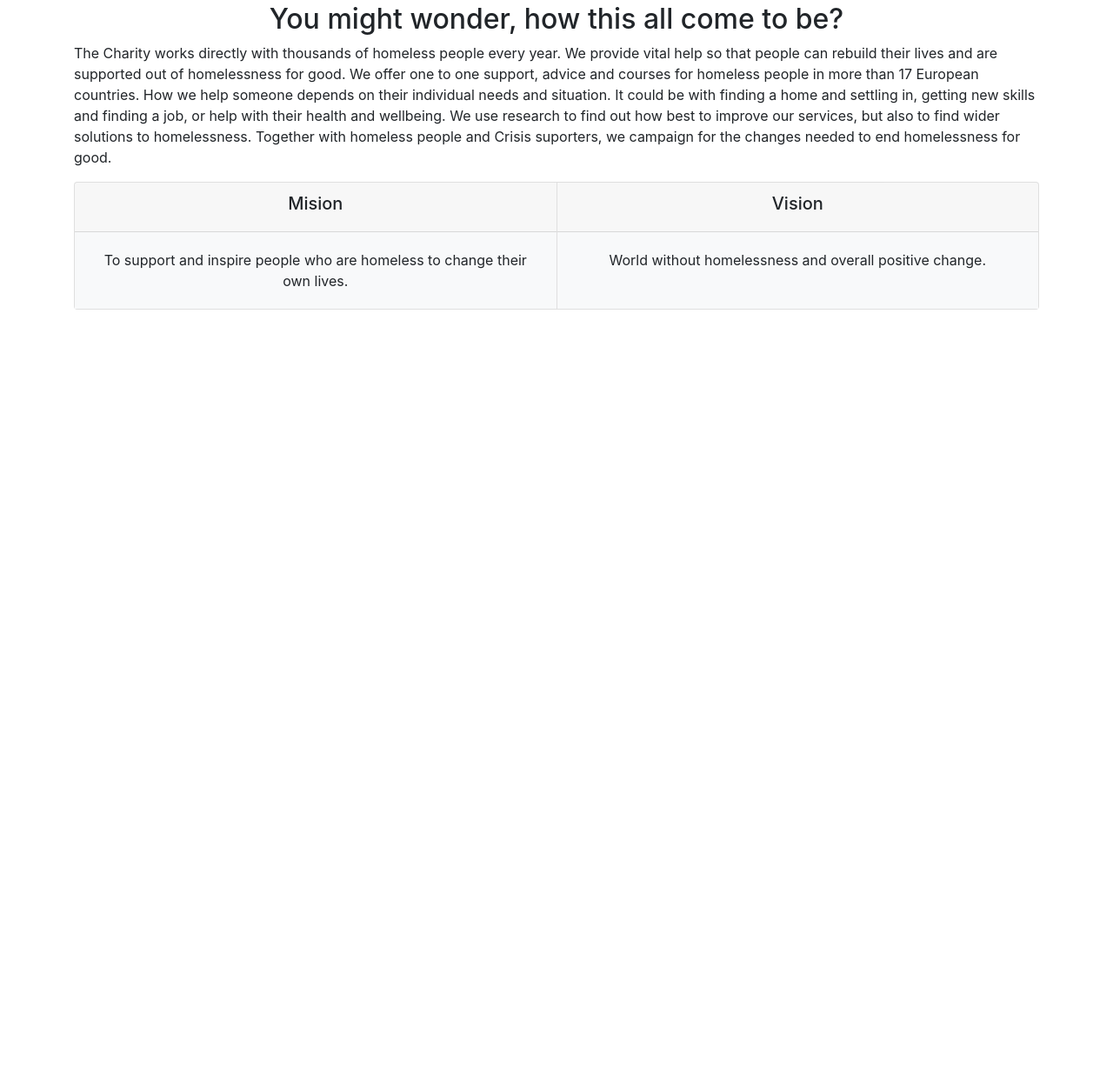
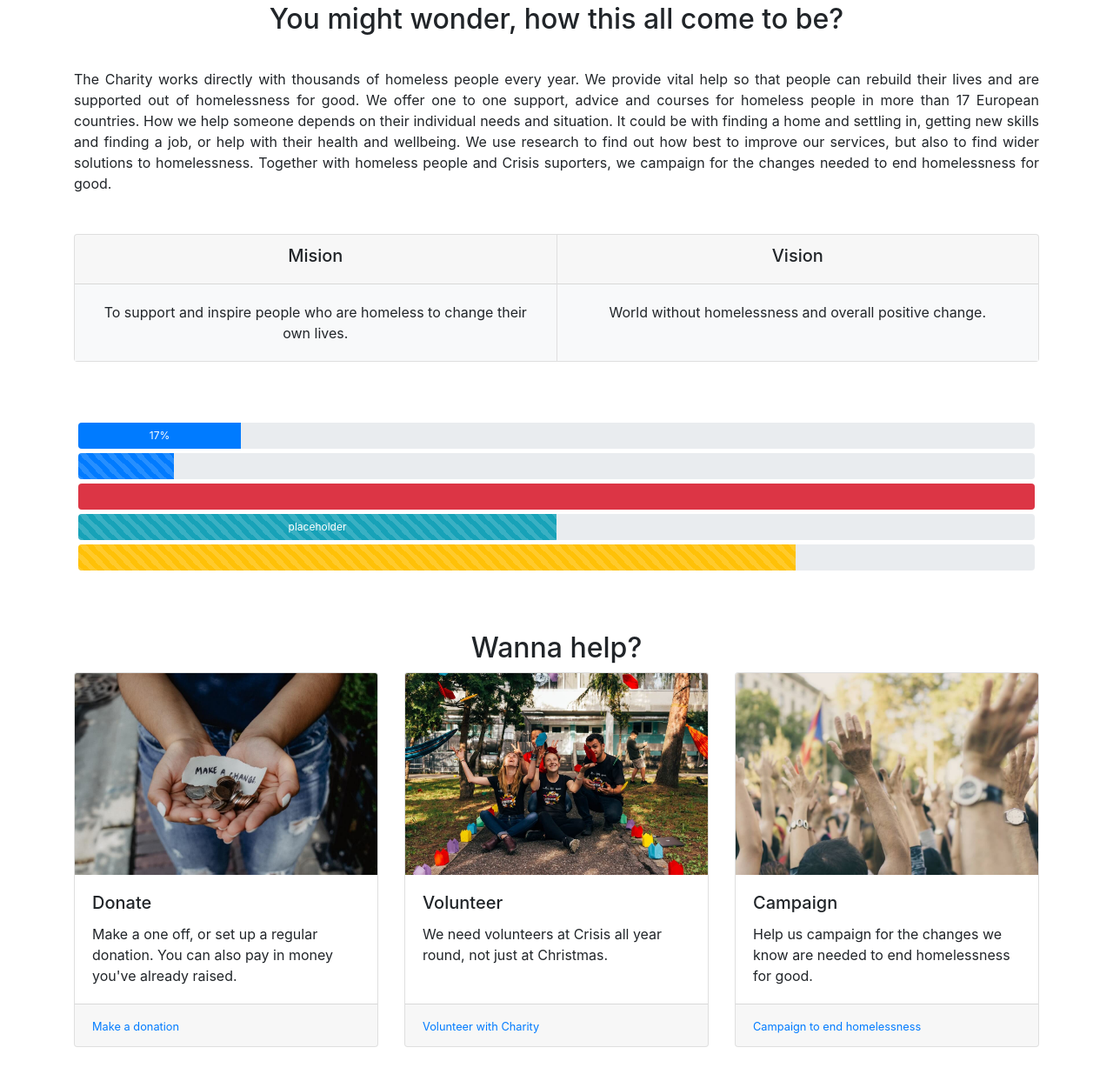
Before and after one commit to milosrancic/charity-website, a plain HTML site: page index.html in a window 1280 px wide. Shown: the part 469-1712 px from the top of the page at 87% size. Before the commit the page ends 825 px from the top, so only its background shows below. Drawn offline with nearby package versions, Linux system fonts and the light colour scheme.

Commit message:
added help section and bootstrap  progress bars

```diff
--- a/index.html
+++ b/index.html
@@ -1,16 +1,23 @@
 <!DOCTYPE html>
 <html lang="en">
-
   <head>
     <meta charset="UTF-8" />
     <meta name="viewport" content="width=device-width, initial-scale=1.0" />
     <meta http-equiv="X-UA-Compatible" content="ie=edge" />
     <title>Charity</title>
 
-  <link rel="stylesheet" href="https://stackpath.bootstrapcdn.com/bootstrap/4.3.1/css/bootstrap.min.css"
-    integrity="sha384-ggOyR0iXCbMQv3Xipma34MD+dH/1fQ784/j6cY/iJTQUOhcWr7x9JvoRxT2MZw1T" crossorigin="anonymous" />
-  <link rel="stylesheet" href="https://use.fontawesome.com/releases/v5.8.1/css/all.css"
-    integrity="sha384-50oBUHEmvpQ+1lW4y57PTFmhCaXp0ML5d60M1M7uH2+nqUivzIebhndOJK28anvf" crossorigin="anonymous" />
+    <link
+      rel="stylesheet"
+      href="https://stackpath.bootstrapcdn.com/bootstrap/4.3.1/css/bootstrap.min.css"
+      integrity="sha384-ggOyR0iXCbMQv3Xipma34MD+dH/1fQ784/j6cY/iJTQUOhcWr7x9JvoRxT2MZw1T"
+      crossorigin="anonymous"
+    />
+    <link
+      rel="stylesheet"
+      href="https://use.fontawesome.com/releases/v5.8.1/css/all.css"
+      integrity="sha384-50oBUHEmvpQ+1lW4y57PTFmhCaXp0ML5d60M1M7uH2+nqUivzIebhndOJK28anvf"
+      crossorigin="anonymous"
+    />
 
     <link rel="stylesheet" href="css/style.css" />
   </head>
@@ -18,7 +25,9 @@
   <body>
     <!-- <div> -->
     <div class="container-fluid">
-    <a class="navbar-brand float-sm-left d-none d-sm-block " href="">|Charity|</a>
+      <a class="navbar-brand float-sm-left d-none d-sm-block " href=""
+        >|Charity|</a
+      >
       <ul class="nav justify-content-center justify-content-sm-end ">
         <li class="nav-item">
           <a class="nav-link" href="#">About</a>
@@ -37,7 +46,8 @@
 
     <div class="jumbotron jumbotron-fluid"></div>
 
-  <section id="about" class="container">
+    <!-- About section -->
+    <section id="about-section" class="container">
       <h2 class="text-center">You might wonder, how this all come to be?</h2>
       <p>
         The Charity works directly with thousands of homeless people every year.
@@ -76,29 +86,138 @@
           </div>
         </div>
       </div>
-    <!-- end of card group -->
     </section>
-  <!-- </div> -->
 
-  <div class="container text-center progress-container">
-    <div id="progress"></div>
+    <!-- Progress section -->
+    <section id="progress-section" class="container">
+      <!-- <h2 class="text-center">progress</h2> -->
+      <div class="progress">
+        <div
+          class="progress-bar"
+          role="progressbar"
+          style="width: 17%;"
+          aria-valuenow="17"
+          aria-valuemin="0"
+          aria-valuemax="100"
+        >
+          17%
         </div>
+      </div>
+      <div class="progress">
+        <div
+          class="progress-bar progress-bar-striped"
+          role="progressbar"
+          style="width: 10%"
+          aria-valuenow="10"
+          aria-valuemin="0"
+          aria-valuemax="100"
+        ></div>
+      </div>
+      <div class="progress">
+        <div
+          class="progress-bar bg-danger"
+          role="progressbar"
+          style="width: 100%"
+          aria-valuenow="100"
+          aria-valuemin="0"
+          aria-valuemax="100"
+        ></div>
+      </div>
+      <div class="progress">
+        <div
+          class="progress-bar progress-bar-striped bg-info"
+          role="progressbar"
+          style="width: 50%"
+          aria-valuenow="50"
+          aria-valuemin="0"
+          aria-valuemax="100"
+        >
+          placeholder
+        </div>
+      </div>
+      <div class="progress">
+        <div
+          class="progress-bar progress-bar-striped bg-warning"
+          role="progressbar"
+          style="width: 75%"
+          aria-valuenow="75"
+          aria-valuemin="0"
+          aria-valuemax="100"
+        ></div>
+      </div>
+    </section>
 
-  <script src="https://code.jquery.com/jquery-3.3.1.slim.min.js"
-    integrity="sha384-q8i/X+965DzO0rT7abK41JStQIAqVgRVzpbzo5smXKp4YfRvH+8abtTE1Pi6jizo" crossorigin="anonymous">
-  </script>
+    <section id="help-section">
+      <h2 class="text-center">Wanna help?</h2>
 
-  <script src="https://cdnjs.cloudflare.com/ajax/libs/popper.js/1.14.7/umd/popper.min.js"
-    integrity="sha384-UO2eT0CpHqdSJQ6hJty5KVphtPhzWj9WO1clHTMGa3JDZwrnQq4sF86dIHNDz0W1" crossorigin="anonymous">
-  </script>
+      <div class="container">
+        <div class="card-deck">
+          <div class="card">
+            <img src="./img/donate.jpeg" class="card-img-top" alt="..." />
+            <div class="card-body">
+              <h5 class="card-title">Donate</h5>
+              <p class="card-text">
+                Make a one off, or set up a regular donation. You can also pay
+                in money you've already raised.
+              </p>
+            </div>
+            <div class="card-footer">
+              <small class="text-muted"><a href="">Make a donation</a></small>
+            </div>
+          </div>
+          <div class="card">
+            <img src="./img/volunteer.jpeg" class="card-img-top" alt="..." />
+            <div class="card-body">
+              <h5 class="card-title">Volunteer</h5>
+              <p class="card-text">
+                We need volunteers at Crisis all year round, not just at
+                Christmas.
+              </p>
+            </div>
+            <div class="card-footer">
+              <small class="text-muted"
+                ><a href="">Volunteer with Charity</a></small
+              >
+            </div>
+          </div>
+          <div class="card">
+            <img src="./img/campaign.jpeg" class="card-img-top" alt="..." />
+            <div class="card-body">
+              <h5 class="card-title">Campaign</h5>
+              <p class="card-text">
+                Help us campaign for the changes we know are needed to end
+                homelessness for good.
+              </p>
+            </div>
+            <div class="card-footer">
+              <small class="text-muted"
+                ><a href="">Campaign to end homelessness</a></small
+              >
+            </div>
+          </div>
+        </div>
+      </div>
+    </section>
 
-  <script src="https://stackpath.bootstrapcdn.com/bootstrap/4.3.1/js/bootstrap.min.js"
-    integrity="sha384-JjSmVgyd0p3pXB1rRibZUAYoIIy6OrQ6VrjIEaFf/nJGzIxFDsf4x0xIM+B07jRM" crossorigin="anonymous">
-  </script>
+    <script
+      src="https://code.jquery.com/jquery-3.3.1.slim.min.js"
+      integrity="sha384-q8i/X+965DzO0rT7abK41JStQIAqVgRVzpbzo5smXKp4YfRvH+8abtTE1Pi6jizo"
+      crossorigin="anonymous"
+    ></script>
+
+    <script
+      src="https://cdnjs.cloudflare.com/ajax/libs/popper.js/1.14.7/umd/popper.min.js"
+      integrity="sha384-UO2eT0CpHqdSJQ6hJty5KVphtPhzWj9WO1clHTMGa3JDZwrnQq4sF86dIHNDz0W1"
+      crossorigin="anonymous"
+    ></script>
+
+    <script
+      src="https://stackpath.bootstrapcdn.com/bootstrap/4.3.1/js/bootstrap.min.js"
+      integrity="sha384-JjSmVgyd0p3pXB1rRibZUAYoIIy6OrQ6VrjIEaFf/nJGzIxFDsf4x0xIM+B07jRM"
+      crossorigin="anonymous"
+    ></script>
 
     <script src="https://cdnjs.cloudflare.com/ajax/libs/progressbar.js/1.0.1/progressbar.js"></script>
     <script src="js/script.js"></script>
-
   </body>
-
 </html>
```
Lines whose indentation alone changed are shown as unchanged.
